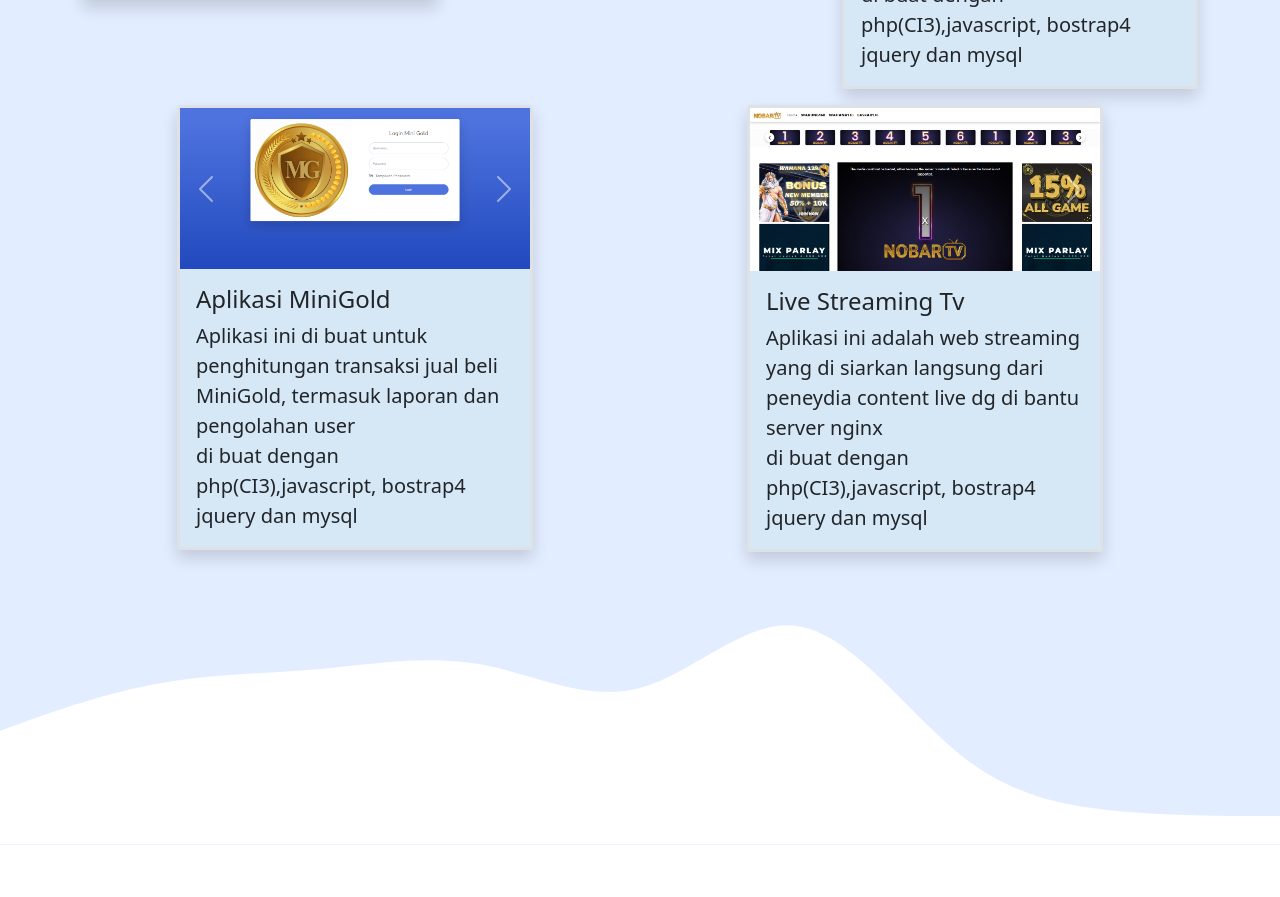
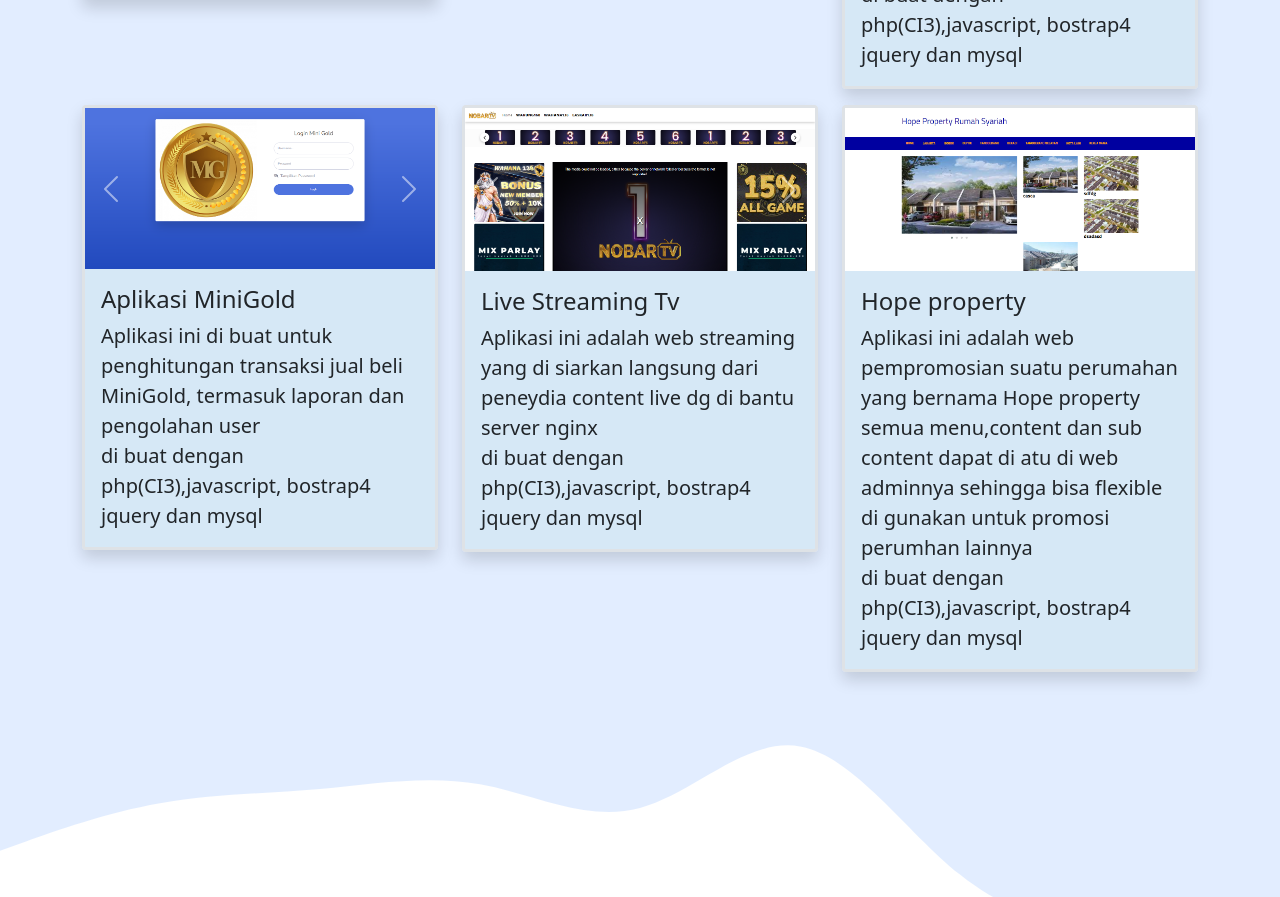
Before and after one commit to ahmadsofuwan/ahmadsofuwan.github.io, a plain HTML site: page index.html in a window 1280 px wide. Shown: the part 2637-3534 px from the top of the page. Drawn offline with nearby package versions, Linux system fonts and the light colour scheme.

Commit message:
update hope property

```diff
--- a/index.html
+++ b/index.html
@@ -37,7 +37,7 @@
       </div>
     </nav>
 
-    <section class="jumbotron text-center mybg" id="home">
+    <section class="text-center mybg" id="home">
       <img src="img/ahmadsofuwan.jpg" alt="Profile" style="width: 200px" class="rounded-circle img-thumbnail" />
       <h1 class="display-4">Ahmad Sofuwan</h1>
       <p class="lead">Web Programer</p>
--- a/js/varable.js
+++ b/js/varable.js
@@ -92,6 +92,12 @@ var myProject = [
     text: 'Aplikasi ini adalah web streaming yang di siarkan langsung dari peneydia content live dg di bantu server nginx <br>\
     di buat dengan php(CI3),javascript, bostrap4 jquery dan mysql',
   },
+  {
+    title: 'Hope property',
+    img: ['hopeproperty.png', 'hopeproperty_unit.png', 'hopeproperty_wilayah.png', 'hopeproperty_galery.png', 'hopeproperty_menu.png', 'hopeproperty_inputArticel.png', 'hopeproperty_inputGalery.png', 'hopeproperty_listGalery.png'],
+    text: 'Aplikasi ini adalah web pempromosian suatu perumahan yang bernama Hope property semua menu,content dan sub content dapat di atu di web adminnya sehingga bisa flexible di gunakan untuk promosi perumhan lainnya<br>\
+    di buat dengan php(CI3),javascript, bostrap4 jquery dan mysql',
+  },
 ];
 var customer = [
   {
```
Also changed, not shown: img/hopeproperty.png (added), img/hopeproperty_artikel.png (added), img/hopeproperty_galery.png (added), img/hopeproperty_inputArticel.png (added), img/hopeproperty_inputGalery.png (added), img/hopeproperty_listGalery.png (added), img/hopeproperty_menu.png (added), img/hopeproperty_unit.png (added), img/hopeproperty_wilayah.png (added).
